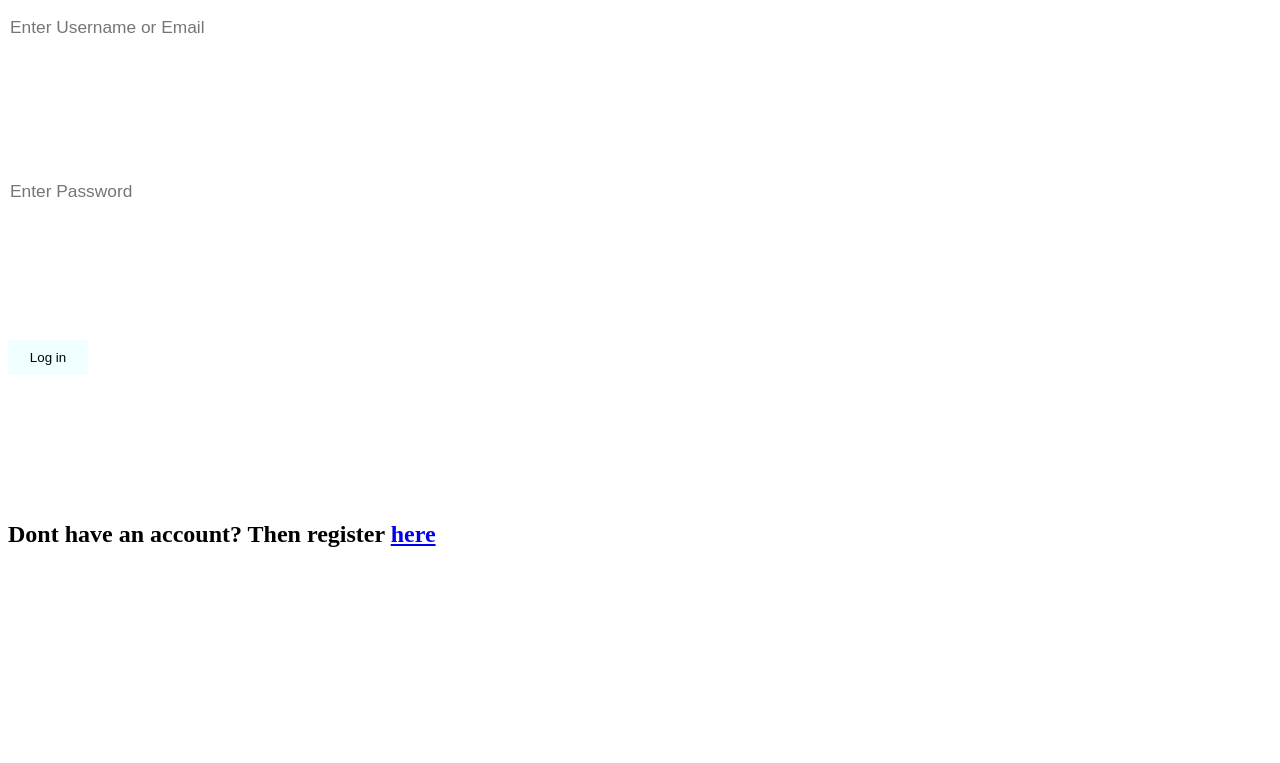
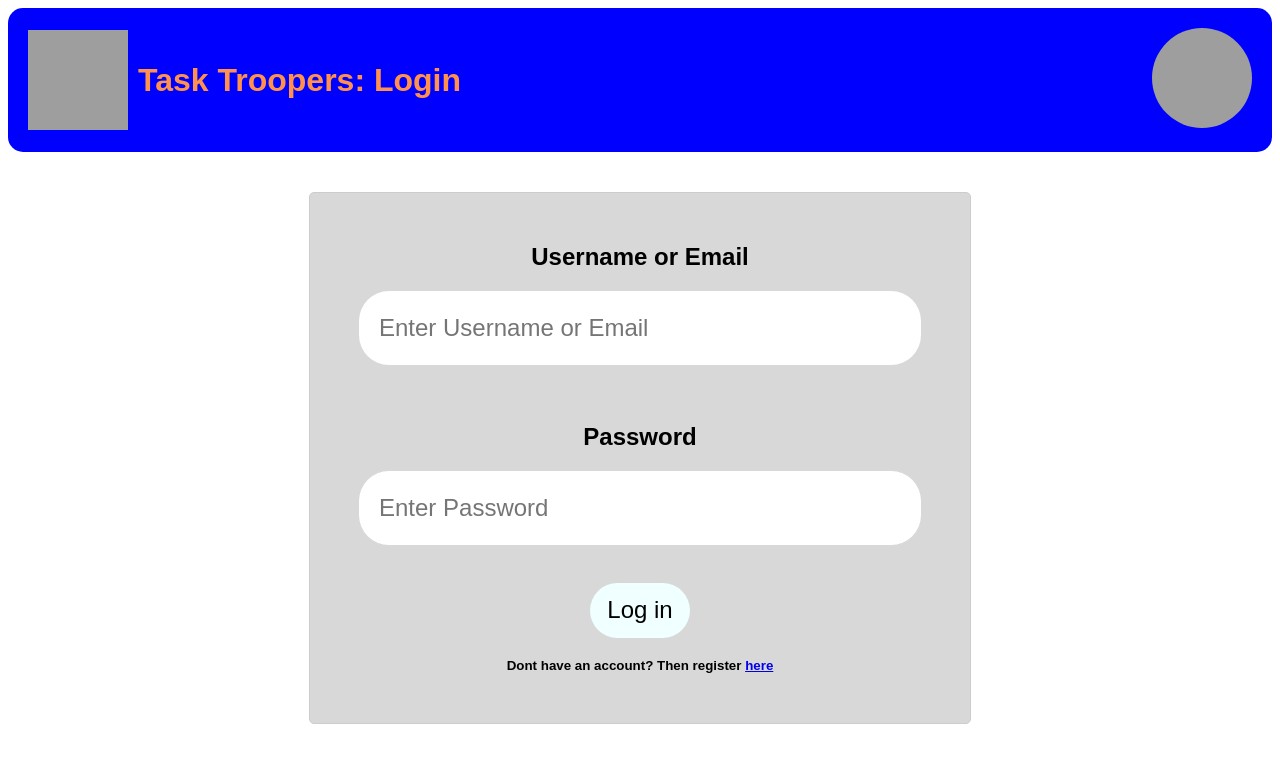
Before and after one commit to MatthewHamilton2/SoftwareEngineeringGroupProject, a PHP site: page /login.php in a window 1280 px wide. Shown: the top 763 px of the page. Run offline with PHP 8.4, Linux system fonts and the light colour scheme; grey boxes are pictures that could not be loaded.

Commit message:
Add files via upload

```diff
--- a/login.php
+++ b/login.php
@@ -7,9 +7,21 @@
     <link rel="stylesheet" type="text/css" href="styles.css">
 </head>
 <body>
+    <header>
+		<div class="logo">
+		  <img src="collabNexusLogo.png" alt="Collab Nexus Logo">
+		  <h1>Task Troopers: Login</h1>
+		</div>
+		<div class="profile">
+		  <img src="placeholder.jpg" alt="Profile Picture" class="profile-picture">
+		</div>
+  </header>
 	<Section>
+		<div class="form">
 			<form action="login.php" method="post">
+				<h1>Username or Email</h1>
 				<input type = "text" name="username" placeholder="Enter Username or Email"><br>
+				<h1>Password</h1>
 				<input type = "password" name="password" placeholder="Enter Password"><br>
 				<input type = "submit" name = "submit" value = "Log in">
 			</form>
@@ -44,7 +56,8 @@
 				}
 				}
 				?>
-    <h1>Dont have an account? Then register <a href="register.php">here</a></h1>
+			<h1 class="register">Dont have an account? Then register <a href="register.php">here</a></h1>
+		</div>
     </Section>
 </body>
 </html>
--- a/styles.css
+++ b/styles.css
@@ -1,20 +1,83 @@
-input[type=text], input[type=password]{
-    border: none;
-    border-radius: 20px;
-    height: 36px;
-    width: 270px;
-    font-size: 13pt;
-    margin-bottom: 10%;
+body {
+    font-family: sans-serif;
+	/*font-size: 22px;*/
 }
 
-input[type=submit]{
-    border:none;
+header {
+  display: flex;
+  justify-content: space-between;
+  align-items: center;
+  padding: 20px;
+  background-color: blue;
+  color: white;
+  margin-bottom: 40px;
+  border-radius: 15px;
+}
+
+.logo {
+  display: flex; /* Nested flexbox for logo */
+  align-items: center; /* Center items vertically */
+}
+
+.logo img {
+  width: 100px;
+  height: 100px;
+  margin-right: 10px;
+  float: left;
+}
+
+.logo h1 {
+  margin: 0;
+  float: right;
+  color: #FF914D;
+}
+
+.profile img {
+  width: 100px;
+  height: 100px;
+  border-radius: 50%;
+}
+
+.form {
+  text-align: center; /* Center align all content within the .form div */
+  max-width: 600px;
+  margin: 0 auto;
+  padding: 30px;
+  border: 1px solid #ccc;
+  border-radius: 5px;
+  background-color: #D8D8D8;
+}
+
+
+.form input {
+	display: block; /* Ensures input elements take full width within the centered container */
+	margin: 0 auto 20px; /* Centers the input elements horizontally */
+	border: none;
+    border-radius: 30px;
+    height: 72px;
+    width: 540px;
+    font-size: 18pt;
+	padding-left: 20px;
+
+}
+
+.form input[type=submit]{
+    display: block; /* Ensures input elements take full width within the centered container */
+	margin: 0 auto 20px; /* Centers the input elements horizontally */
+	border:none;
     color: black;
     background-color: azure;
-    padding:5px;
+    padding:10px;
     cursor: pointer;
-    margin-top: 3px;
-    width: 80px;
-    height: 35px;
-    margin-bottom: 10%;
+    width: 100px;
+    height: 55px;
 }
+
+.form h1 {
+	font-size: 18pt;
+}
+
+.form .register {
+	margin: 0 auto 20px;
+	font-size: 10pt;
+}
```
Lines whose indentation alone changed are shown as unchanged.
